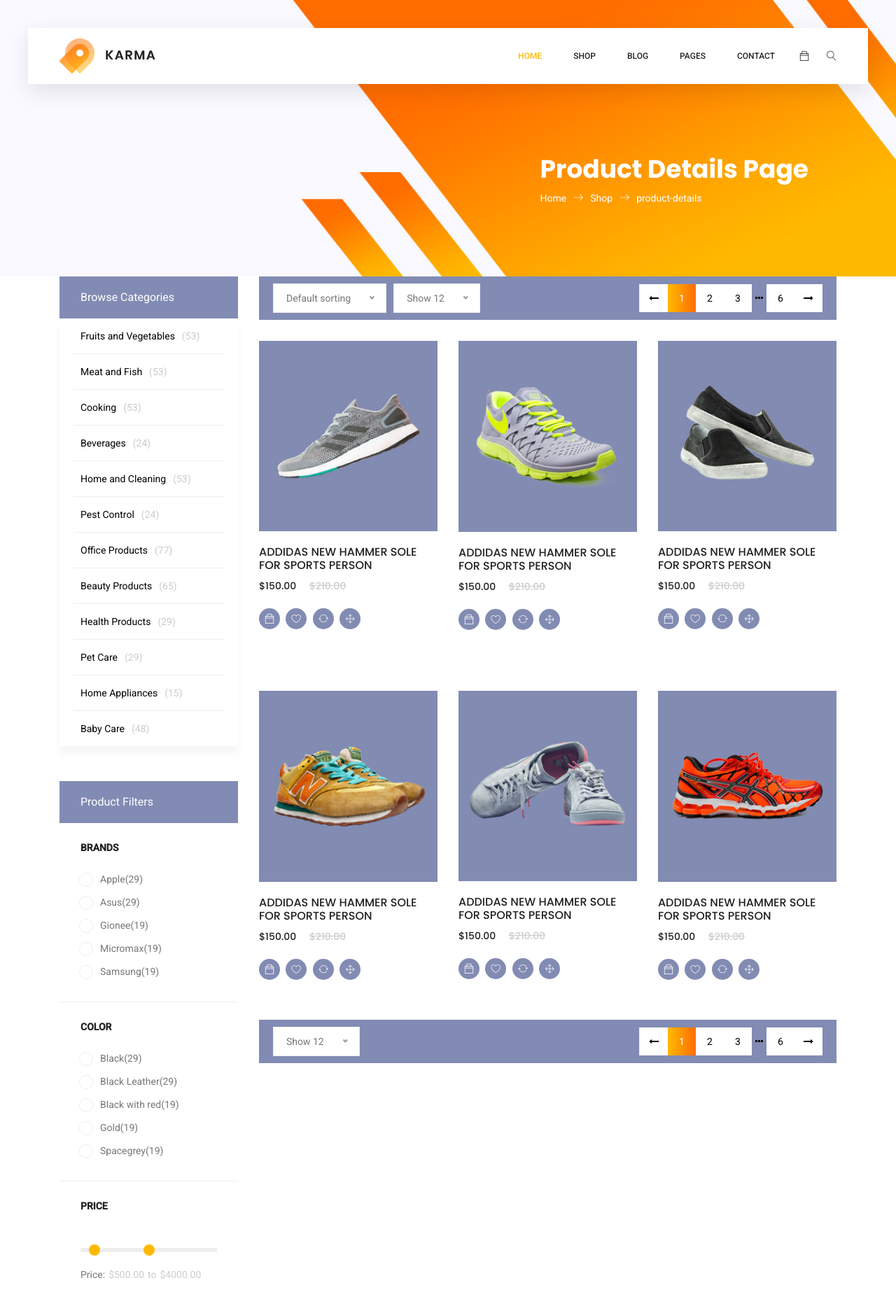
After one commit to TrongPhuCBL49/Shoe-Store-Web-Django, a Django app: page /product/category/ in a window 1280 px wide. The commit adds this page. Shown: the top 1856 px of the page at 70% size. Run offline with Django 3.2, Linux system fonts and the light colour scheme; some libraries are stand-ins or nearby versions.

Commit message:
Create category.html and split to blocks

```diff
--- a/product/urls.py
+++ b/product/urls.py
@@ -1,8 +1,9 @@
 from django.urls import path
-from .views import ProductDetailView
+from .views import ProductDetailView, CategoryView
 
 app_name = 'product'
 
 urlpatterns = [
     path('<int:pk>/', ProductDetailView, name='product-detail'),
+    path('category/', CategoryView.as_view(), name='category'),
 ]
--- a/product/views.py
+++ b/product/views.py
@@ -1,4 +1,4 @@
-from django.shortcuts import render, get_object_or_404
+from django.shortcuts import render, get_object_or_404, HttpResponse
 from django.views import View
 from .models import Product
 # Create your views here.
@@ -6,3 +6,7 @@ from .models import Product
 def ProductDetailView(request, pk):
     single_product = {"Product": get_object_or_404(Product, pk=pk)}
     return render(request, 'product/product-details.html', single_product)
+
+class CategoryView(View):
+    def get(self, request):
+        return render(request, 'product/category.html')
--- a/templates/homepage/home.html
+++ b/templates/homepage/home.html
@@ -52,6 +52,7 @@
 								<img class="img-fluid" src="{{Product.image.url}}" width="262px" height="280px" alt="">
 								<div class="product-details">
 									<h6>{{Product.title}}</h6>
+									<br>
 									<div class="price">
 										<h6>${{Product.price}}</h6>
 										<h6 class="l-through">{{Product.price}}</h6>
--- /dev/null
+++ b/templates/product/category.html
@@ -0,0 +1,451 @@
+{% extends "homepage/base.html" %}
+{% load staticfiles %}
+
+{% block sitecss %}
+	<link rel="stylesheet" href="{% static 'homepage/css/linearicons.css' %}">
+	<link rel="stylesheet" href="{% static 'homepage/css/font-awesome.min.css' %}">
+	<link rel="stylesheet" href="{% static 'homepage/css/themify-icons.css' %}">
+	<link rel="stylesheet" href="{% static 'homepage/css/bootstrap.css' %}">
+	<link rel="stylesheet" href="{% static 'homepage/css/owl.carousel.css' %}">
+	<link rel="stylesheet" href="{% static 'homepage/css/nice-select.css' %}">
+	<link rel="stylesheet" href="{% static 'homepage/css/nouislider.min.css' %}">
+	<link rel="stylesheet" href="{% static 'homepage/css/main.css' %}">
+{% endblock sitecss %}
+
+{% block banner-area %}
+    {% include "product/banner-organic-breadcrumb.html" %}
+{% endblock banner-area %}
+
+{% block product-area %}
+	<div class="container">
+		<div class="row">
+			<div class="col-xl-3 col-lg-4 col-md-5">
+				<div class="sidebar-categories">
+					<div class="head">Browse Categories</div>
+					<ul class="main-categories">
+						<li class="main-nav-list"><a data-toggle="collapse" href="#fruitsVegetable" aria-expanded="false" aria-controls="fruitsVegetable"><span
+								 class="lnr lnr-arrow-right"></span>Fruits and Vegetables<span class="number">(53)</span></a>
+							<ul class="collapse" id="fruitsVegetable" data-toggle="collapse" aria-expanded="false" aria-controls="fruitsVegetable">
+								<li class="main-nav-list child"><a href="#">Frozen Fish<span class="number">(13)</span></a></li>
+								<li class="main-nav-list child"><a href="#">Dried Fish<span class="number">(09)</span></a></li>
+								<li class="main-nav-list child"><a href="#">Fresh Fish<span class="number">(17)</span></a></li>
+								<li class="main-nav-list child"><a href="#">Meat Alternatives<span class="number">(01)</span></a></li>
+								<li class="main-nav-list child"><a href="#">Meat<span class="number">(11)</span></a></li>
+							</ul>
+						</li>
+
+						<li class="main-nav-list"><a data-toggle="collapse" href="#meatFish" aria-expanded="false" aria-controls="meatFish"><span
+								 class="lnr lnr-arrow-right"></span>Meat and Fish<span class="number">(53)</span></a>
+							<ul class="collapse" id="meatFish" data-toggle="collapse" aria-expanded="false" aria-controls="meatFish">
+								<li class="main-nav-list child"><a href="#">Frozen Fish<span class="number">(13)</span></a></li>
+								<li class="main-nav-list child"><a href="#">Dried Fish<span class="number">(09)</span></a></li>
+								<li class="main-nav-list child"><a href="#">Fresh Fish<span class="number">(17)</span></a></li>
+								<li class="main-nav-list child"><a href="#">Meat Alternatives<span class="number">(01)</span></a></li>
+								<li class="main-nav-list child"><a href="#">Meat<span class="number">(11)</span></a></li>
+							</ul>
+						</li>
+						<li class="main-nav-list"><a data-toggle="collapse" href="#cooking" aria-expanded="false" aria-controls="cooking"><span
+								 class="lnr lnr-arrow-right"></span>Cooking<span class="number">(53)</span></a>
+							<ul class="collapse" id="cooking" data-toggle="collapse" aria-expanded="false" aria-controls="cooking">
+								<li class="main-nav-list child"><a href="#">Frozen Fish<span class="number">(13)</span></a></li>
+								<li class="main-nav-list child"><a href="#">Dried Fish<span class="number">(09)</span></a></li>
+								<li class="main-nav-list child"><a href="#">Fresh Fish<span class="number">(17)</span></a></li>
+								<li class="main-nav-list child"><a href="#">Meat Alternatives<span class="number">(01)</span></a></li>
+								<li class="main-nav-list child"><a href="#">Meat<span class="number">(11)</span></a></li>
+							</ul>
+						</li>
+						<li class="main-nav-list"><a data-toggle="collapse" href="#beverages" aria-expanded="false" aria-controls="beverages"><span
+								 class="lnr lnr-arrow-right"></span>Beverages<span class="number">(24)</span></a>
+							<ul class="collapse" id="beverages" data-toggle="collapse" aria-expanded="false" aria-controls="beverages">
+								<li class="main-nav-list child"><a href="#">Frozen Fish<span class="number">(13)</span></a></li>
+								<li class="main-nav-list child"><a href="#">Dried Fish<span class="number">(09)</span></a></li>
+								<li class="main-nav-list child"><a href="#">Fresh Fish<span class="number">(17)</span></a></li>
+								<li class="main-nav-list child"><a href="#">Meat Alternatives<span class="number">(01)</span></a></li>
+								<li class="main-nav-list child"><a href="#">Meat<span class="number">(11)</span></a></li>
+							</ul>
+						</li>
+						<li class="main-nav-list"><a data-toggle="collapse" href="#homeClean" aria-expanded="false" aria-controls="homeClean"><span
+								 class="lnr lnr-arrow-right"></span>Home and Cleaning<span class="number">(53)</span></a>
+							<ul class="collapse" id="homeClean" data-toggle="collapse" aria-expanded="false" aria-controls="homeClean">
+								<li class="main-nav-list child"><a href="#">Frozen Fish<span class="number">(13)</span></a></li>
+								<li class="main-nav-list child"><a href="#">Dried Fish<span class="number">(09)</span></a></li>
+								<li class="main-nav-list child"><a href="#">Fresh Fish<span class="number">(17)</span></a></li>
+								<li class="main-nav-list child"><a href="#">Meat Alternatives<span class="number">(01)</span></a></li>
+								<li class="main-nav-list child"><a href="#">Meat<span class="number">(11)</span></a></li>
+							</ul>
+						</li>
+						<li class="main-nav-list"><a href="#">Pest Control<span class="number">(24)</span></a></li>
+						<li class="main-nav-list"><a data-toggle="collapse" href="#officeProduct" aria-expanded="false" aria-controls="officeProduct"><span
+								 class="lnr lnr-arrow-right"></span>Office Products<span class="number">(77)</span></a>
+							<ul class="collapse" id="officeProduct" data-toggle="collapse" aria-expanded="false" aria-controls="officeProduct">
+								<li class="main-nav-list child"><a href="#">Frozen Fish<span class="number">(13)</span></a></li>
+								<li class="main-nav-list child"><a href="#">Dried Fish<span class="number">(09)</span></a></li>
+								<li class="main-nav-list child"><a href="#">Fresh Fish<span class="number">(17)</span></a></li>
+								<li class="main-nav-list child"><a href="#">Meat Alternatives<span class="number">(01)</span></a></li>
+								<li class="main-nav-list child"><a href="#">Meat<span class="number">(11)</span></a></li>
+							</ul>
+						</li>
+						<li class="main-nav-list"><a data-toggle="collapse" href="#beauttyProduct" aria-expanded="false" aria-controls="beauttyProduct"><span
+								 class="lnr lnr-arrow-right"></span>Beauty Products<span class="number">(65)</span></a>
+							<ul class="collapse" id="beauttyProduct" data-toggle="collapse" aria-expanded="false" aria-controls="beauttyProduct">
+								<li class="main-nav-list child"><a href="#">Frozen Fish<span class="number">(13)</span></a></li>
+								<li class="main-nav-list child"><a href="#">Dried Fish<span class="number">(09)</span></a></li>
+								<li class="main-nav-list child"><a href="#">Fresh Fish<span class="number">(17)</span></a></li>
+								<li class="main-nav-list child"><a href="#">Meat Alternatives<span class="number">(01)</span></a></li>
+								<li class="main-nav-list child"><a href="#">Meat<span class="number">(11)</span></a></li>
+							</ul>
+						</li>
+						<li class="main-nav-list"><a data-toggle="collapse" href="#healthProduct" aria-expanded="false" aria-controls="healthProduct"><span
+								 class="lnr lnr-arrow-right"></span>Health Products<span class="number">(29)</span></a>
+							<ul class="collapse" id="healthProduct" data-toggle="collapse" aria-expanded="false" aria-controls="healthProduct">
+								<li class="main-nav-list child"><a href="#">Frozen Fish<span class="number">(13)</span></a></li>
+								<li class="main-nav-list child"><a href="#">Dried Fish<span class="number">(09)</span></a></li>
+								<li class="main-nav-list child"><a href="#">Fresh Fish<span class="number">(17)</span></a></li>
+								<li class="main-nav-list child"><a href="#">Meat Alternatives<span class="number">(01)</span></a></li>
+								<li class="main-nav-list child"><a href="#">Meat<span class="number">(11)</span></a></li>
+							</ul>
+						</li>
+						<li class="main-nav-list"><a href="#">Pet Care<span class="number">(29)</span></a></li>
+						<li class="main-nav-list"><a data-toggle="collapse" href="#homeAppliance" aria-expanded="false" aria-controls="homeAppliance"><span
+								 class="lnr lnr-arrow-right"></span>Home Appliances<span class="number">(15)</span></a>
+							<ul class="collapse" id="homeAppliance" data-toggle="collapse" aria-expanded="false" aria-controls="homeAppliance">
+								<li class="main-nav-list child"><a href="#">Frozen Fish<span class="number">(13)</span></a></li>
+								<li class="main-nav-list child"><a href="#">Dried Fish<span class="number">(09)</span></a></li>
+								<li class="main-nav-list child"><a href="#">Fresh Fish<span class="number">(17)</span></a></li>
+								<li class="main-nav-list child"><a href="#">Meat Alternatives<span class="number">(01)</span></a></li>
+								<li class="main-nav-list child"><a href="#">Meat<span class="number">(11)</span></a></li>
+							</ul>
+						</li>
+						<li class="main-nav-list"><a class="border-bottom-0" data-toggle="collapse" href="#babyCare" aria-expanded="false"
+							 aria-controls="babyCare"><span class="lnr lnr-arrow-right"></span>Baby Care<span class="number">(48)</span></a>
+							<ul class="collapse" id="babyCare" data-toggle="collapse" aria-expanded="false" aria-controls="babyCare">
+								<li class="main-nav-list child"><a href="#">Frozen Fish<span class="number">(13)</span></a></li>
+								<li class="main-nav-list child"><a href="#">Dried Fish<span class="number">(09)</span></a></li>
+								<li class="main-nav-list child"><a href="#">Fresh Fish<span class="number">(17)</span></a></li>
+								<li class="main-nav-list child"><a href="#">Meat Alternatives<span class="number">(01)</span></a></li>
+								<li class="main-nav-list child"><a href="#" class="border-bottom-0">Meat<span class="number">(11)</span></a></li>
+							</ul>
+						</li>
+					</ul>
+				</div>
+				<div class="sidebar-filter mt-50">
+					<div class="top-filter-head">Product Filters</div>
+					<div class="common-filter">
+						<div class="head">Brands</div>
+						<form action="#">
+							<ul>
+								<li class="filter-list"><input class="pixel-radio" type="radio" id="apple" name="brand"><label for="apple">Apple<span>(29)</span></label></li>
+								<li class="filter-list"><input class="pixel-radio" type="radio" id="asus" name="brand"><label for="asus">Asus<span>(29)</span></label></li>
+								<li class="filter-list"><input class="pixel-radio" type="radio" id="gionee" name="brand"><label for="gionee">Gionee<span>(19)</span></label></li>
+								<li class="filter-list"><input class="pixel-radio" type="radio" id="micromax" name="brand"><label for="micromax">Micromax<span>(19)</span></label></li>
+								<li class="filter-list"><input class="pixel-radio" type="radio" id="samsung" name="brand"><label for="samsung">Samsung<span>(19)</span></label></li>
+							</ul>
+						</form>
+					</div>
+					<div class="common-filter">
+						<div class="head">Color</div>
+						<form action="#">
+							<ul>
+								<li class="filter-list"><input class="pixel-radio" type="radio" id="black" name="color"><label for="black">Black<span>(29)</span></label></li>
+								<li class="filter-list"><input class="pixel-radio" type="radio" id="balckleather" name="color"><label for="balckleather">Black
+										Leather<span>(29)</span></label></li>
+								<li class="filter-list"><input class="pixel-radio" type="radio" id="blackred" name="color"><label for="blackred">Black
+										with red<span>(19)</span></label></li>
+								<li class="filter-list"><input class="pixel-radio" type="radio" id="gold" name="color"><label for="gold">Gold<span>(19)</span></label></li>
+								<li class="filter-list"><input class="pixel-radio" type="radio" id="spacegrey" name="color"><label for="spacegrey">Spacegrey<span>(19)</span></label></li>
+							</ul>
+						</form>
+					</div>
+					<div class="common-filter">
+						<div class="head">Price</div>
+						<div class="price-range-area">
+							<div id="price-range"></div>
+							<div class="value-wrapper d-flex">
+								<div class="price">Price:</div>
+								<span>$</span>
+								<div id="lower-value"></div>
+								<div class="to">to</div>
+								<span>$</span>
+								<div id="upper-value"></div>
+							</div>
+						</div>
+					</div>
+				</div>
+			</div>
+			<div class="col-xl-9 col-lg-8 col-md-7">
+				<!-- Start Filter Bar -->
+				<div class="filter-bar d-flex flex-wrap align-items-center">
+					<div class="sorting">
+						<select>
+							<option value="1">Default sorting</option>
+							<option value="1">Default sorting</option>
+							<option value="1">Default sorting</option>
+						</select>
+					</div>
+					<div class="sorting mr-auto">
+						<select>
+							<option value="1">Show 12</option>
+							<option value="1">Show 12</option>
+							<option value="1">Show 12</option>
+						</select>
+					</div>
+					<div class="pagination">
+						<a href="#" class="prev-arrow"><i class="fa fa-long-arrow-left" aria-hidden="true"></i></a>
+						<a href="#" class="active">1</a>
+						<a href="#">2</a>
+						<a href="#">3</a>
+						<a href="#" class="dot-dot"><i class="fa fa-ellipsis-h" aria-hidden="true"></i></a>
+						<a href="#">6</a>
+						<a href="#" class="next-arrow"><i class="fa fa-long-arrow-right" aria-hidden="true"></i></a>
+					</div>
+				</div>
+				<!-- End Filter Bar -->
+				<!-- Start Best Seller -->
+				<section class="lattest-product-area pb-40 category-list">
+					<div class="row">
+						<!-- single product -->
+						<div class="col-lg-4 col-md-6">
+							<div class="single-product">
+								<img class="img-fluid" src="img/product/p1.jpg" alt="">
+								<div class="product-details">
+									<h6>addidas New Hammer sole
+										for Sports person</h6>
+									<div class="price">
+										<h6>$150.00</h6>
+										<h6 class="l-through">$210.00</h6>
+									</div>
+									<div class="prd-bottom">
+
+										<a href="" class="social-info">
+											<span class="ti-bag"></span>
+											<p class="hover-text">add to bag</p>
+										</a>
+										<a href="" class="social-info">
+											<span class="lnr lnr-heart"></span>
+											<p class="hover-text">Wishlist</p>
+										</a>
+										<a href="" class="social-info">
+											<span class="lnr lnr-sync"></span>
+											<p class="hover-text">compare</p>
+										</a>
+										<a href="" class="social-info">
+											<span class="lnr lnr-move"></span>
+											<p class="hover-text">view more</p>
+										</a>
+									</div>
+								</div>
+							</div>
+						</div>
+						<!-- single product -->
+						<div class="col-lg-4 col-md-6">
+							<div class="single-product">
+								<img class="img-fluid" src="img/product/p2.jpg" alt="">
+								<div class="product-details">
+									<h6>addidas New Hammer sole
+										for Sports person</h6>
+									<div class="price">
+										<h6>$150.00</h6>
+										<h6 class="l-through">$210.00</h6>
+									</div>
+									<div class="prd-bottom">
+
+										<a href="" class="social-info">
+											<span class="ti-bag"></span>
+											<p class="hover-text">add to bag</p>
+										</a>
+										<a href="" class="social-info">
+											<span class="lnr lnr-heart"></span>
+											<p class="hover-text">Wishlist</p>
+										</a>
+										<a href="" class="social-info">
+											<span class="lnr lnr-sync"></span>
+											<p class="hover-text">compare</p>
+										</a>
+										<a href="" class="social-info">
+											<span class="lnr lnr-move"></span>
+											<p class="hover-text">view more</p>
+										</a>
+									</div>
+								</div>
+							</div>
+						</div>
+						<!-- single product -->
+						<div class="col-lg-4 col-md-6">
+							<div class="single-product">
+								<img class="img-fluid" src="img/product/p3.jpg" alt="">
+								<div class="product-details">
+									<h6>addidas New Hammer sole
+										for Sports person</h6>
+									<div class="price">
+										<h6>$150.00</h6>
+										<h6 class="l-through">$210.00</h6>
+									</div>
+									<div class="prd-bottom">
+
+										<a href="" class="social-info">
+											<span class="ti-bag"></span>
+											<p class="hover-text">add to bag</p>
+										</a>
+										<a href="" class="social-info">
+											<span class="lnr lnr-heart"></span>
+											<p class="hover-text">Wishlist</p>
+										</a>
+										<a href="" class="social-info">
+											<span class="lnr lnr-sync"></span>
+											<p class="hover-text">compare</p>
+										</a>
+										<a href="" class="social-info">
+											<span class="lnr lnr-move"></span>
+											<p class="hover-text">view more</p>
+										</a>
+									</div>
+								</div>
+							</div>
+						</div>
+						<!-- single product -->
+						<div class="col-lg-4 col-md-6">
+							<div class="single-product">
+								<img class="img-fluid" src="img/product/p4.jpg" alt="">
+								<div class="product-details">
+									<h6>addidas New Hammer sole
+										for Sports person</h6>
+									<div class="price">
+										<h6>$150.00</h6>
+										<h6 class="l-through">$210.00</h6>
+									</div>
+									<div class="prd-bottom">
+
+										<a href="" class="social-info">
+											<span class="ti-bag"></span>
+											<p class="hover-text">add to bag</p>
+										</a>
+										<a href="" class="social-info">
+											<span class="lnr lnr-heart"></span>
+											<p class="hover-text">Wishlist</p>
+										</a>
+										<a href="" class="social-info">
+											<span class="lnr lnr-sync"></span>
+											<p class="hover-text">compare</p>
+										</a>
+										<a href="" class="social-info">
+											<span class="lnr lnr-move"></span>
+											<p class="hover-text">view more</p>
+										</a>
+									</div>
+								</div>
+							</div>
+						</div>
+						<!-- single product -->
+						<div class="col-lg-4 col-md-6">
+							<div class="single-product">
+								<img class="img-fluid" src="img/product/p5.jpg" alt="">
+								<div class="product-details">
+									<h6>addidas New Hammer sole
+										for Sports person</h6>
+									<div class="price">
+										<h6>$150.00</h6>
+										<h6 class="l-through">$210.00</h6>
+									</div>
+									<div class="prd-bottom">
+
+										<a href="" class="social-info">
+											<span class="ti-bag"></span>
+											<p class="hover-text">add to bag</p>
+										</a>
+										<a href="" class="social-info">
+											<span class="lnr lnr-heart"></span>
+											<p class="hover-text">Wishlist</p>
+										</a>
+										<a href="" class="social-info">
+											<span class="lnr lnr-sync"></span>
+											<p class="hover-text">compare</p>
+										</a>
+										<a href="" class="social-info">
+											<span class="lnr lnr-move"></span>
+											<p class="hover-text">view more</p>
+										</a>
+									</div>
+								</div>
+							</div>
+						</div>
+						<!-- single product -->
+						<div class="col-lg-4 col-md-6">
+							<div class="single-product">
+								<img class="img-fluid" src="img/product/p6.jpg" alt="">
+								<div class="product-details">
+									<h6>addidas New Hammer sole
+										for Sports person</h6>
+									<div class="price">
+										<h6>$150.00</h6>
+										<h6 class="l-through">$210.00</h6>
+									</div>
+									<div class="prd-bottom">
+
+										<a href="" class="social-info">
+											<span class="ti-bag"></span>
+											<p class="hover-text">add to bag</p>
+										</a>
+										<a href="" class="social-info">
+											<span class="lnr lnr-heart"></span>
+											<p class="hover-text">Wishlist</p>
+										</a>
+										<a href="" class="social-info">
+											<span class="lnr lnr-sync"></span>
+											<p class="hover-text">compare</p>
+										</a>
+										<a href="" class="social-info">
+											<span class="lnr lnr-move"></span>
+											<p class="hover-text">view more</p>
+										</a>
+									</div>
+								</div>
+							</div>
+						</div>
+					</div>
+				</section>
+				<!-- End Best Seller -->
+				<!-- Start Filter Bar -->
+				<div class="filter-bar d-flex flex-wrap align-items-center">
+					<div class="sorting mr-auto">
+						<select>
+							<option value="1">Show 12</option>
+							<option value="1">Show 12</option>
+							<option value="1">Show 12</option>
+						</select>
+					</div>
+					<div class="pagination">
+						<a href="#" class="prev-arrow"><i class="fa fa-long-arrow-left" aria-hidden="true"></i></a>
+						<a href="#" class="active">1</a>
+						<a href="#">2</a>
+						<a href="#">3</a>
+						<a href="#" class="dot-dot"><i class="fa fa-ellipsis-h" aria-hidden="true"></i></a>
+						<a href="#">6</a>
+						<a href="#" class="next-arrow"><i class="fa fa-long-arrow-right" aria-hidden="true"></i></a>
+					</div>
+				</div>
+				<!-- End Filter Bar -->
+			</div>
+		</div>
+	</div>
+{% endblock product-area %}
+
+{% block related-product %}
+	{% include 'homepage/related-product.html' %}
+{% endblock related-product %}
+
+{% block sitejs %}
+	<script src="{% static 'homepage/js/vendor/jquery-2.2.4.min.js' %}"></script>
+	<script src="https://cdnjs.cloudflare.com/ajax/libs/popper.js/1.11.0/umd/popper.min.js" integrity="sha384-b/U6ypiBEHpOf/4+1nzFpr53nxSS+GLCkfwBdFNTxtclqqenISfwAzpKaMNFNmj4"
+	 crossorigin="anonymous"></script>
+	<script src="{% static 'homepage/js/vendor/bootstrap.min.js' %}"></script>
+	<script src="{% static 'homepage/js/jquery.ajaxchimp.min.js' %}"></script>
+	<script src="{% static 'homepage/js/jquery.nice-select.min.js' %}"></script>
+	<script src="{% static 'homepage/js/jquery.sticky.js' %}"></script>
+	<script src="{% static 'homepage/js/nouislider.min.js' %}"></script>
+	<script src="{% static 'homepage/js/jquery.magnific-popup.min.js' %}"></script>
+	<script src="{% static 'homepage/js/owl.carousel.min.js' %}"></script>
+	<!--gmaps Js-->
+	<script src="https://maps.googleapis.com/maps/api/js?key=AIzaSyCjCGmQ0Uq4exrzdcL6rvxywDDOvfAu6eE"></script>
+	<script src="{% static 'homepage/js/gmaps.min.js' %}"></script>
+	<script src="{% static 'homepage/js/main.js' %}"></script>
+{% endblock sitejs %}
```
Also changed, not shown: templates/product/product-details.html (+12 -11 lines), db.sqlite3.
